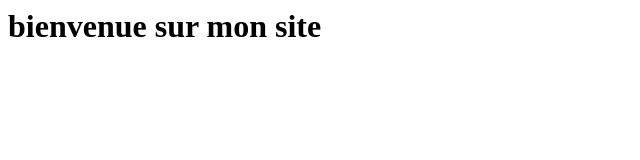
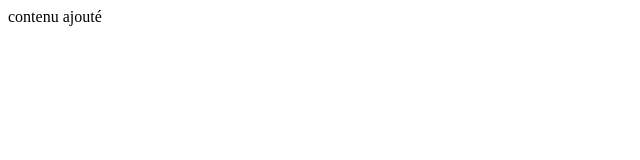
Before and after one commit to Nihel-formation/monprojetdev, a plain HTML site: page index.html in a window 1280 px wide. Shown: the whole page, without its empty margins (0-640 px from the left). Drawn offline with Linux system fonts and the light colour scheme.

Commit message:
Ajout d'une div dans index.html

```diff
--- a/index.html
+++ b/index.html
@@ -1 +1 @@
-<h1> bienvenue sur mon site</h1>
+<div> contenu ajouté </div>
```
